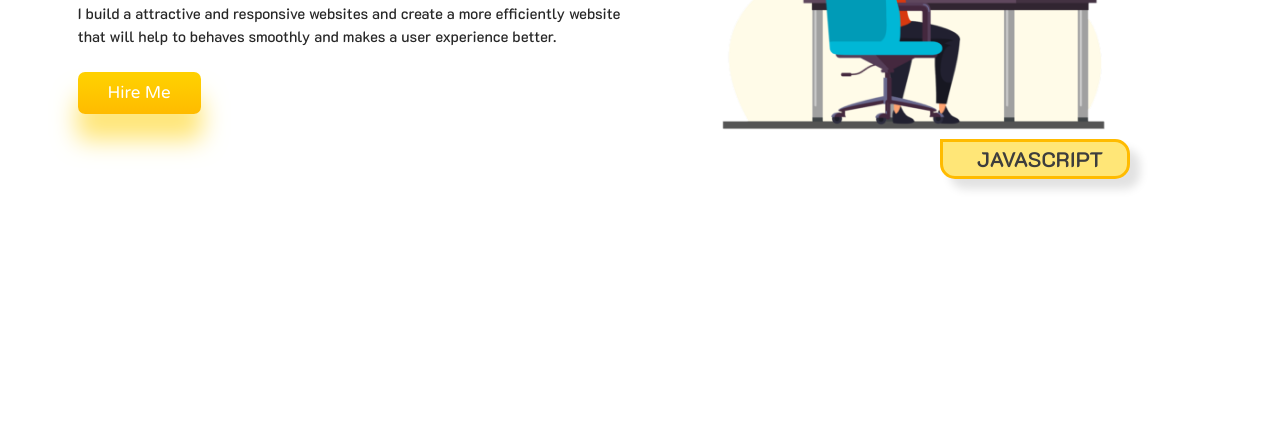
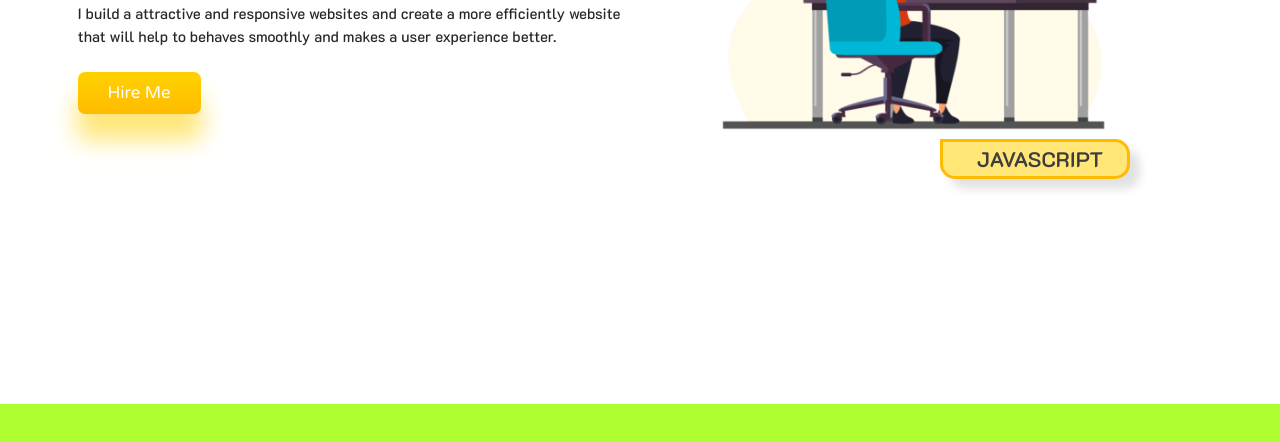
Before and after one commit to Nabeel-266/Portfolio, a plain HTML site: page index.html in a window 1280 px wide. Shown: the part 396-838 px from the top of the page. Drawn offline with nearby package versions, Linux system fonts and the light colour scheme.

Commit message:
Scrolling Problem Update

```diff
--- a/style1.css
+++ b/style1.css
@@ -36,6 +36,8 @@ html{
     font-size: 10px;
 }
 body{
+    background-color: greenyellow;
+    scroll-behavior: smooth;
     overflow-x: hidden;
 }
 header{
--- a/style2.css
+++ b/style2.css
@@ -1,9 +1,6 @@
 .body{
     width: 100vw;
     height: 1000px;
-}
-body{
-
 }
 #main{
     background-color: var(--WhiteColor);
```
